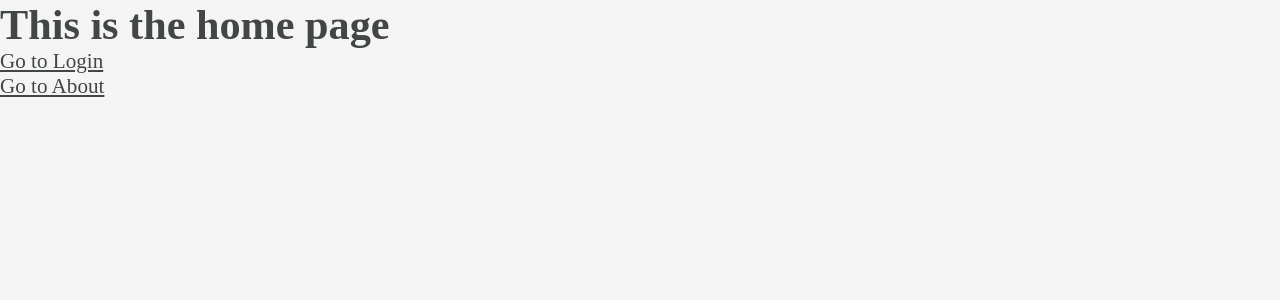
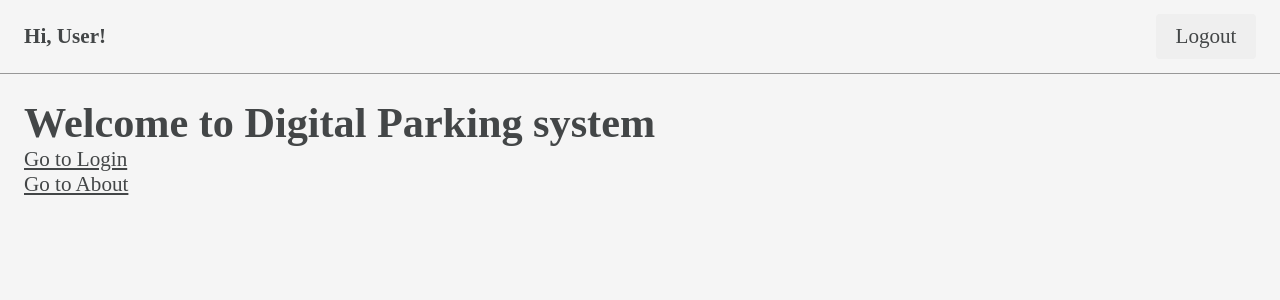
Before and after one commit to AnisioMandlate/digital-parking, a React (Create React App) app: page / in a window 1280 px wide. Shown: the top 300 px of the page. Built offline with nearby package versions, Linux system fonts and the light colour scheme.

Commit message:
feat: Add header for homepage'

```diff
--- a/src/App.css
+++ b/src/App.css
@@ -28,6 +28,7 @@
 
 body {
   background: var(--color-background);
+  overflow: hidden;
 }
 
 body,
--- a/src/components/pages/Home/Home.module.css
+++ b/src/components/pages/Home/Home.module.css
@@ -0,0 +1,29 @@
+.container {
+  margin: 0 auto;
+  padding: 24px;
+  height: 100vh;
+  width: 100vw;
+}
+
+.header {
+  padding: 14px 24px;
+  background-color: var(--color-background);
+  width: 100%;
+  font-weight: 600;
+  border-bottom: 1px solid #00000061;
+}
+
+.header ul {
+  width: 100%;
+  display: flex;
+  align-items: center;
+  justify-content: space-between;
+  list-style: none;
+}
+
+.header-button {
+  width: 100px;
+  padding: 10px 15px;
+  border: 0;
+  border-radius: 4px;
+}
--- a/src/components/pages/Home/index.jsx
+++ b/src/components/pages/Home/index.jsx
@@ -1,9 +1,23 @@
 import { Link } from "react-router-dom";
+
+// Styles
+import styles from "./Home.module.css";
 
 const Home = () => {
   return (
     <div>
-      <h1> This is the home page</h1>
+      <header className={styles.header}>
+        <nav>
+          <ul>
+            <li>Hi, User!</li>
+            <button className={styles["header-button"]}>
+              <i className="fas fa-sign-out-alt"></i> Logout
+            </button>
+          </ul>
+        </nav>
+      </header>
+      <div className={styles.container}>
+        <h1>Welcome to Digital Parking system</h1>
         <p>
           <Link to="/login">Go to Login</Link>
         </p>
@@ -11,6 +25,7 @@
           <Link to="/about">Go to About</Link>
         </p>
       </div>
+    </div>
   );
 };
 
```
Lines whose indentation alone changed are shown as unchanged.
